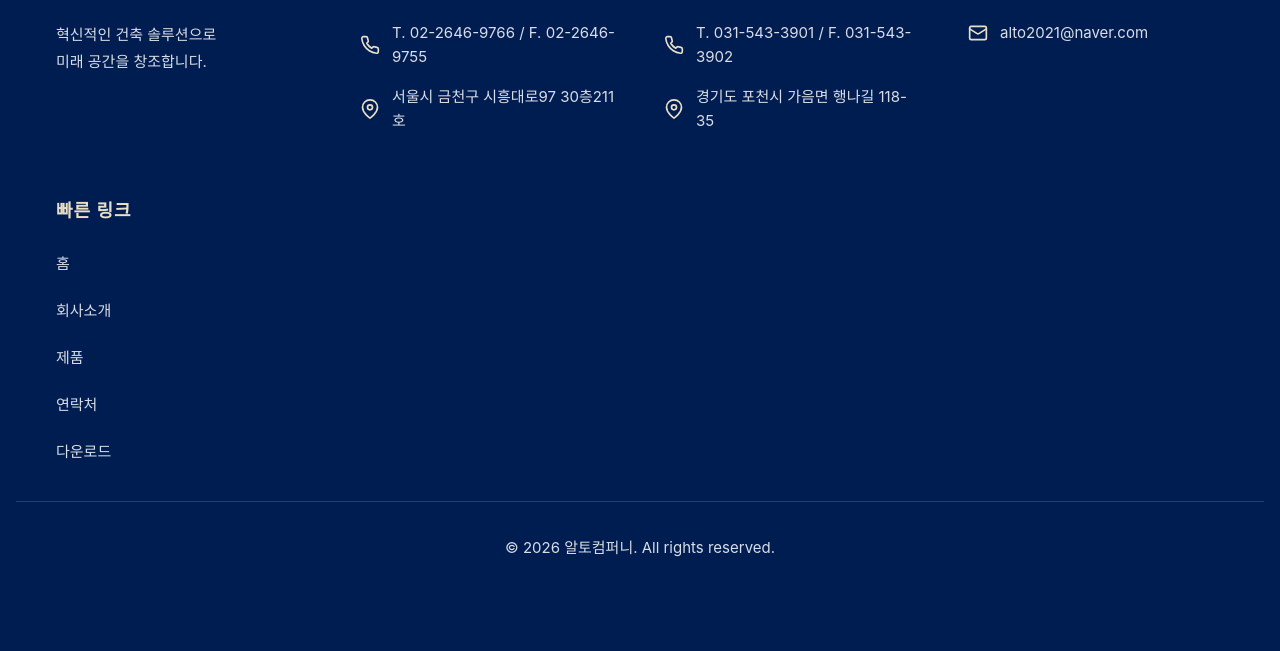
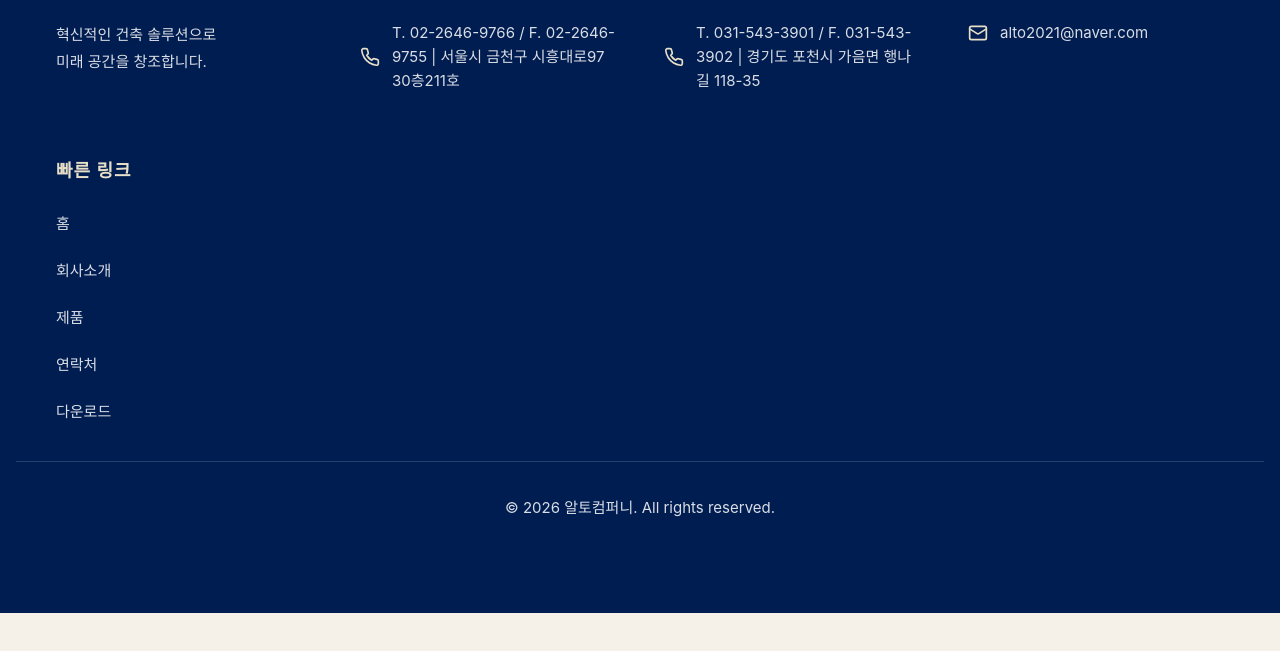
Before and after one commit to ejparking-ai/altocompany-website, a plain HTML site: page about.html in a window 1280 px wide. Shown: the part 4705-5356 px from the top of the page. After the commit the page ends 5318 px from the top, so only its background shows below. Drawn offline with Linux system fonts and the light colour scheme.

Commit message:
Footer 연락처 정보 한 줄로 통합

```diff
--- a/about.html
+++ b/about.html
@@ -229,14 +229,7 @@
                 <svg class="contact-icon" viewBox="0 0 24 24" fill="none" stroke="currentColor" stroke-width="2">
                     <path d="M22 16.92v3a2 2 0 0 1-2.18 2 19.79 19.79 0 0 1-8.63-3.07 19.5 19.5 0 0 1-6-6 19.79 19.79 0 0 1-3.07-8.67A2 2 0 0 1 4.11 2h3a2 2 0 0 1 2 1.72 12.84 12.84 0 0 0 .7 2.81 2 2 0 0 1-.45 2.11L8.09 9.91a16 16 0 0 0 6 6l1.27-1.27a2 2 0 0 1 2.11-.45 12.84 12.84 0 0 0 2.81.7A2 2 0 0 1 22 16.92z"></path>
                 </svg>
-                <span>T. 02-2646-9766 / F. 02-2646-9755</span>
-            </div>
-            <div class="contact-item">
-                <svg class="contact-icon" viewBox="0 0 24 24" fill="none" stroke="currentColor" stroke-width="2">
-                    <path d="M21 10c0 7-9 13-9 13s-9-6-9-13a9 9 0 0 1 18 0z"></path>
-                    <circle cx="12" cy="10" r="3"></circle>
-                </svg>
-                <span>서울시 금천구 시흥대로97 30층211호</span>
+                <span>T. 02-2646-9766 / F. 02-2646-9755 | 서울시 금천구 시흥대로97 30층211호</span>
             </div>
         </div>
 
@@ -247,14 +240,7 @@
                 <svg class="contact-icon" viewBox="0 0 24 24" fill="none" stroke="currentColor" stroke-width="2">
                     <path d="M22 16.92v3a2 2 0 0 1-2.18 2 19.79 19.79 0 0 1-8.63-3.07 19.5 19.5 0 0 1-6-6 19.79 19.79 0 0 1-3.07-8.67A2 2 0 0 1 4.11 2h3a2 2 0 0 1 2 1.72 12.84 12.84 0 0 0 .7 2.81 2 2 0 0 1-.45 2.11L8.09 9.91a16 16 0 0 0 6 6l1.27-1.27a2 2 0 0 1 2.11-.45 12.84 12.84 0 0 0 2.81.7A2 2 0 0 1 22 16.92z"></path>
                 </svg>
-                <span>T. 031-543-3901 / F. 031-543-3902</span>
-            </div>
-            <div class="contact-item">
-                <svg class="contact-icon" viewBox="0 0 24 24" fill="none" stroke="currentColor" stroke-width="2">
-                    <path d="M21 10c0 7-9 13-9 13s-9-6-9-13a9 9 0 0 1 18 0z"></path>
-                    <circle cx="12" cy="10" r="3"></circle>
-                </svg>
-                <span>경기도 포천시 가음면 행나길 118-35</span>
+                <span>T. 031-543-3901 / F. 031-543-3902 | 경기도 포천시 가음면 행나길 118-35</span>
             </div>
         </div>
 
```
Also changed, not shown: contact.html (+2 -16 lines), downloads.html (+2 -16 lines), index.html (+2 -16 lines), products.html (+2 -16 lines).
